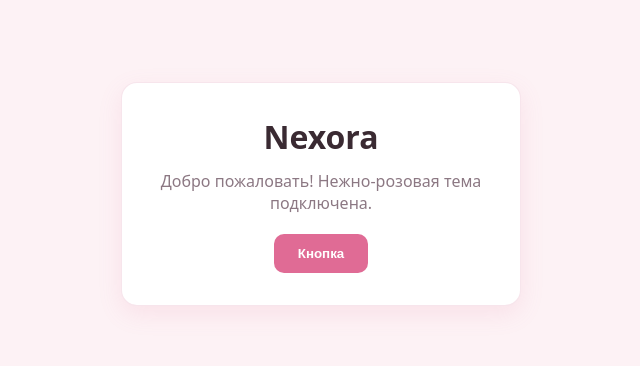
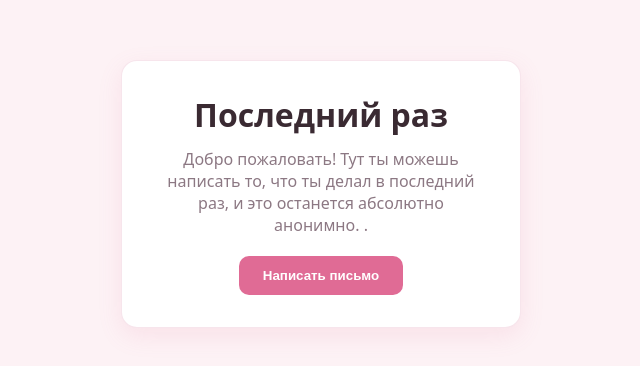
Before and after one commit to w0kkyy/The-last-time, a plain HTML site: page index.html in a window 1280 px wide. Shown: the part 206-572 px from the top of the page, without its empty margins (319-959 px from the left). Drawn offline with Linux system fonts and the light colour scheme.

Commit message:
Update index.html

```diff
--- a/index.html
+++ b/index.html
@@ -11,8 +11,10 @@
 
 <!--карточка с контентом-->
 <div class="card">
-    <h1>Nexora</h1>
-    <p>Добро пожаловать! Нежно-розовая тема подключена.</p>
-    <button class="btn">Кнопка</button>
+    <h1>Последний раз</h1>
+    <p>Добро пожаловать! Тут ты можешь написать то, что ты делал в последний раз,
+    и это останется абсолютно анонимно.
+    .</p>
+    <button class="btn">Написать письмо</button>
 </div>
 </html>
```
